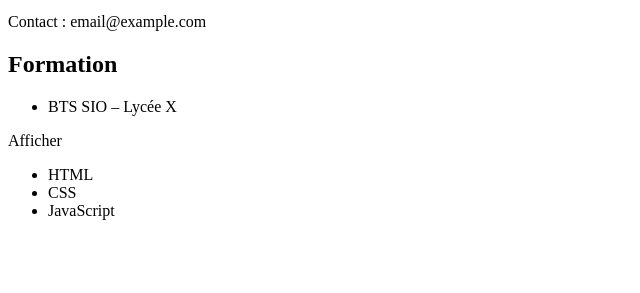
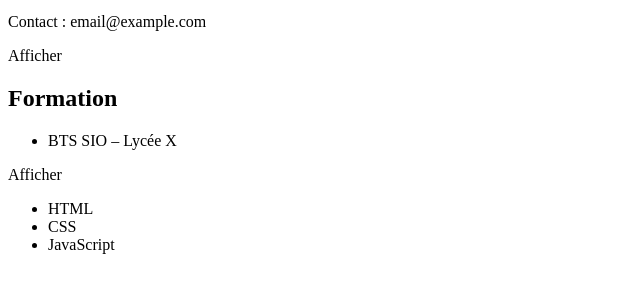
Before and after one commit to lucas97461/javascripst, a plain HTML site: page docs/index.html in a window 1280 px wide. Shown: the part 101-394 px from the top of the page, without its empty margins (0-640 px from the left). Drawn offline with Linux system fonts and the light colour scheme.

Commit message:
Update index.html

```diff
--- a/docs/index.html
+++ b/docs/index.html
@@ -36,8 +36,8 @@ compSection.style.display === 'none' ? 'block' : 'none';
 </header>
 
 <main>
-
-<section>
+<buton onclick="toggleformation()">Afficher</buton>
+<section id="formation">
 
 <h2>Formation</h2>
 
```
